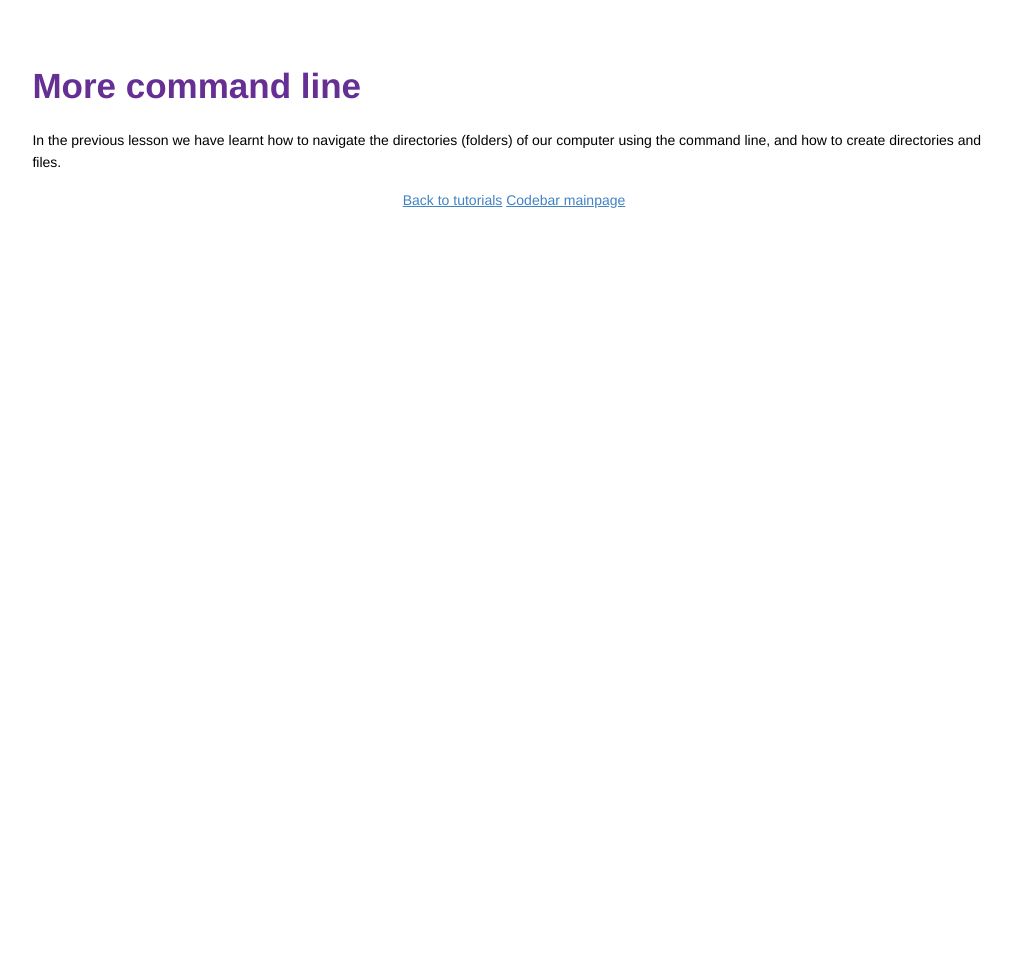
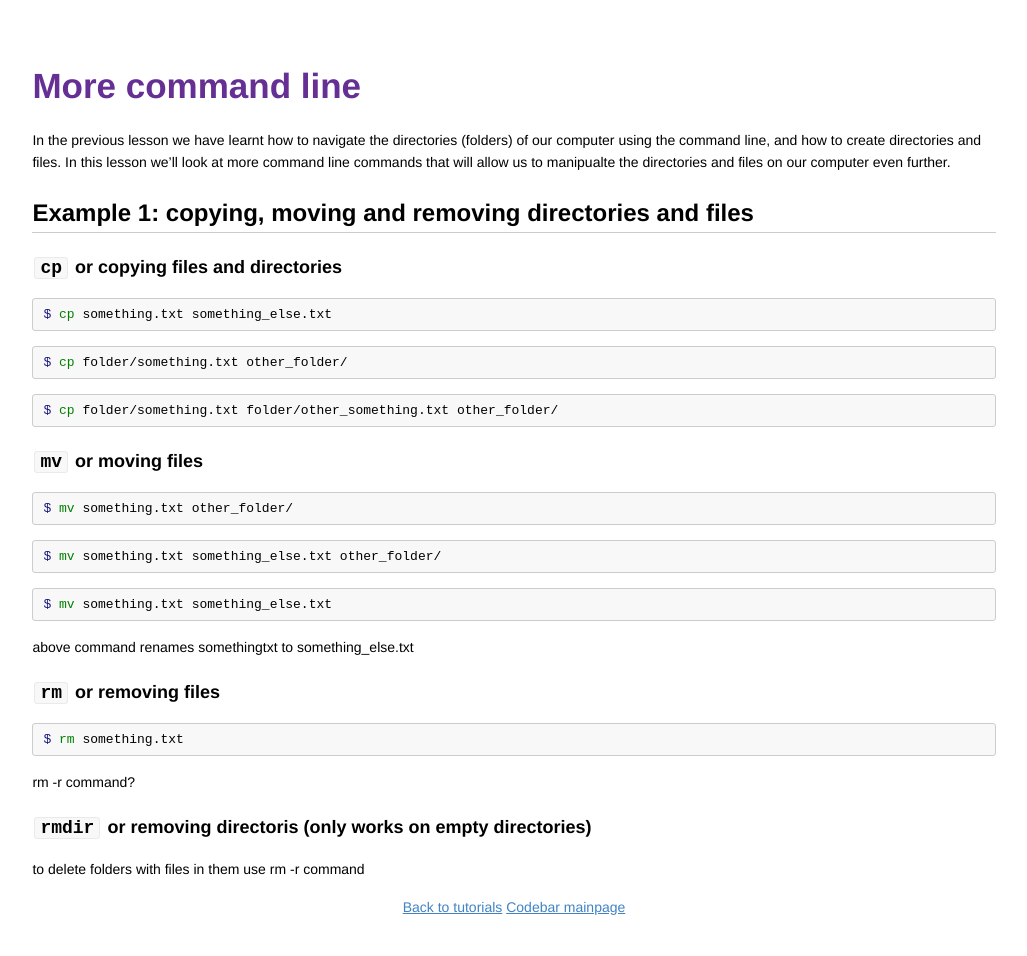
Before and after one commit to codebar/tutorials, a Jekyll site: the page built from command-line/command-line/tutorial.md, in a window 1280 px wide. Shown: the whole page, without its empty margins (126-1153 px from the left). Built offline with Jekyll 4.4.1, drawn with Linux system fonts in a browser that asks for light colours; Markdown is read by kramdown in place of the engine named in the settings; before the commit the page ends 900 px from its top, so only the background shows below that.

Commit message:
adding outline of second command line tuts

````diff
--- a/command-line/command-line/tutorial.md
+++ b/command-line/command-line/tutorial.md
@@ -3,4 +3,49 @@ layout: page
 title: More command line
 ---
 
-In the previous lesson we have learnt how to navigate the directories (folders) of our computer using the command line, and how to create directories and files.
+In the previous lesson we have learnt how to navigate the directories (folders) of our computer using the command line, and how to create directories and files. In this lesson we'll look at more command line commands that will allow us to manipualte the directories and files on our computer even further.
+
+## Example 1: copying, moving and removing directories and files
+
+### `cp` or copying files and directories
+
+```bash
+$ cp something.txt something_else.txt
+```
+
+```bash
+$ cp folder/something.txt other_folder/
+```
+
+```bash
+$ cp folder/something.txt folder/other_something.txt other_folder/
+```
+
+### `mv` or moving files
+
+```bash
+$ mv something.txt other_folder/
+```
+
+```bash
+$ mv something.txt something_else.txt other_folder/
+```
+
+```bash
+$ mv something.txt something_else.txt
+```
+
+above command renames somethingtxt to something_else.txt
+
+### `rm` or removing files
+
+```bash
+$ rm something.txt
+```
+
+rm -r command?
+
+
+### `rmdir` or removing directoris (only works on empty directories)
+
+to delete folders with files in them use rm -r command
````
Also changed, not shown: command-line/advanced-command-line/tutorial.md (+3 -0 lines).
